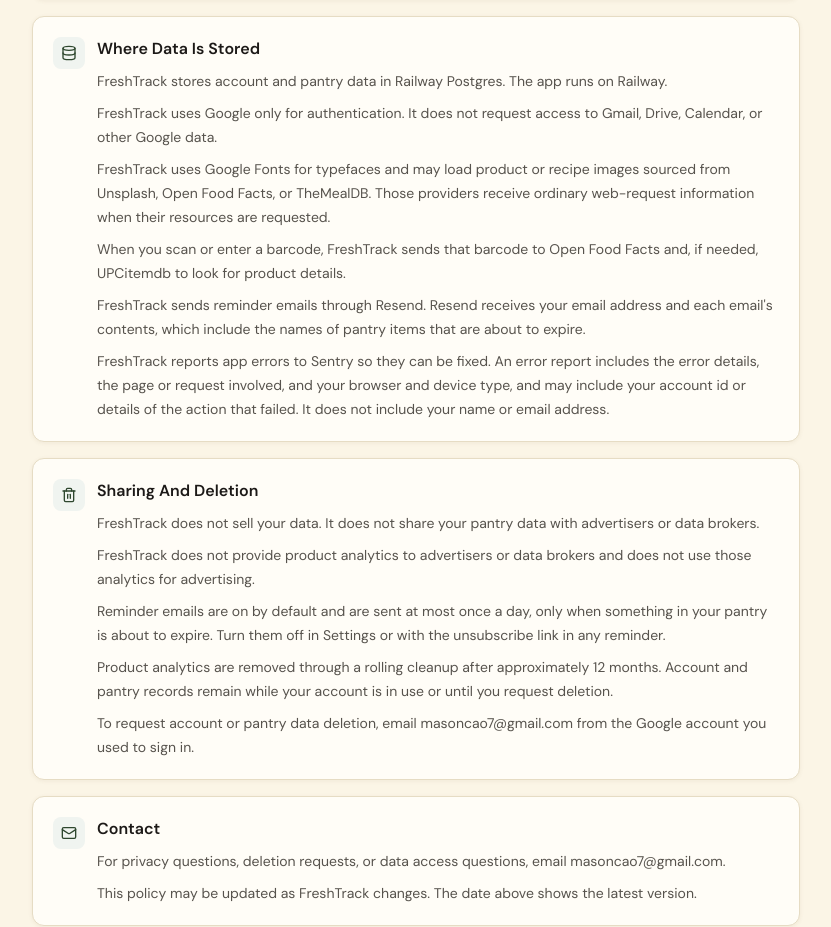
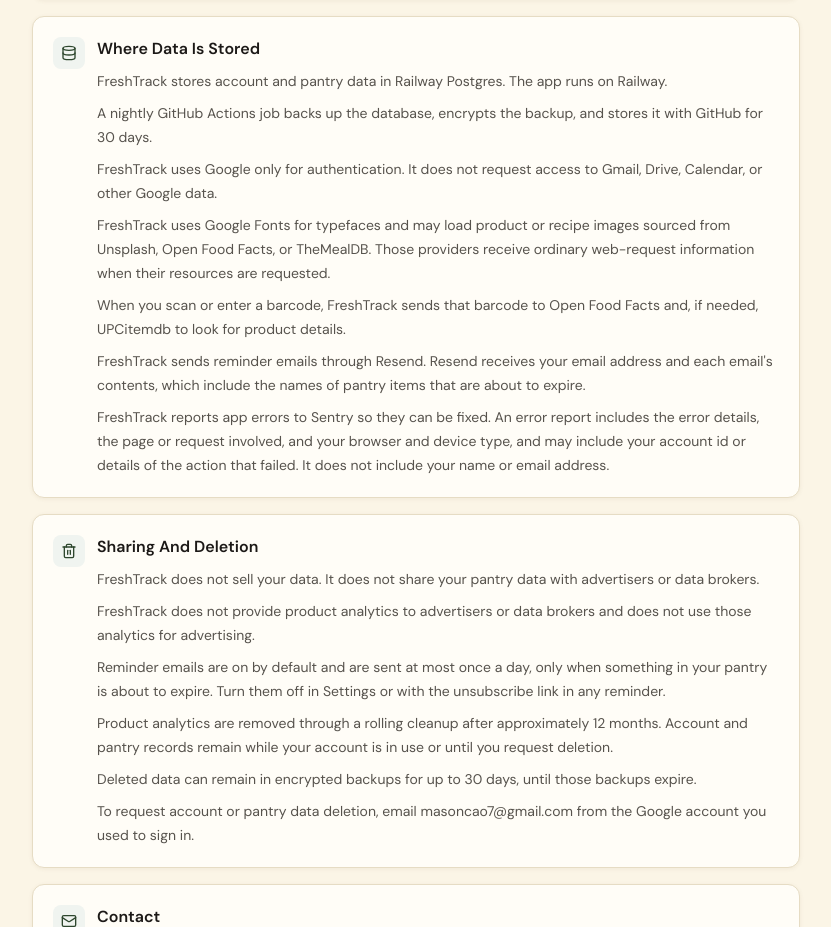
Before and after one commit to mason-cao/freshtrack, a Next.js app: page /privacy in a window 1280 px wide. Shown: the part 625-1552 px from the top of the page, without its empty margins (224-1055 px from the left). Built offline with nearby package versions, Linux system fonts and the light colour scheme; no server answers.

Commit message:
back up the production database nightly with encrypted dumps

```diff
--- a/src/app/(public)/privacy/page.tsx
+++ b/src/app/(public)/privacy/page.tsx
@@ -26,6 +26,7 @@
     title: "Where Data Is Stored",
     body: [
       "FreshTrack stores account and pantry data in Railway Postgres. The app runs on Railway.",
+      "A nightly GitHub Actions job backs up the database, encrypts the backup, and stores it with GitHub for 30 days.",
       "FreshTrack uses Google only for authentication. It does not request access to Gmail, Drive, Calendar, or other Google data.",
       "FreshTrack uses Google Fonts for typefaces and may load product or recipe images sourced from Unsplash, Open Food Facts, or TheMealDB. Those providers receive ordinary web-request information when their resources are requested.",
       "When you scan or enter a barcode, FreshTrack sends that barcode to Open Food Facts and, if needed, UPCitemdb to look for product details.",
@@ -41,6 +42,7 @@
       "FreshTrack does not provide product analytics to advertisers or data brokers and does not use those analytics for advertising.",
       "Reminder emails are on by default and are sent at most once a day, only when something in your pantry is about to expire. Turn them off in Settings or with the unsubscribe link in any reminder.",
       "Product analytics are removed through a rolling cleanup after approximately 12 months. Account and pantry records remain while your account is in use or until you request deletion.",
+      "Deleted data can remain in encrypted backups for up to 30 days, until those backups expire.",
       "To request account or pantry data deletion, email masoncao7@gmail.com from the Google account you used to sign in.",
     ],
   },
```
Also changed, not shown: 1 other file (tests, documents, lock files or other folders).
